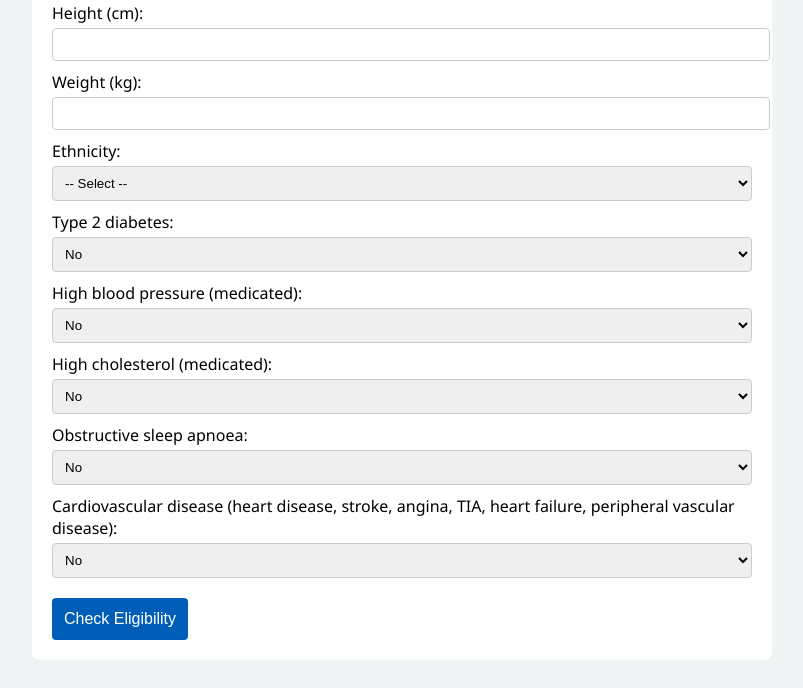
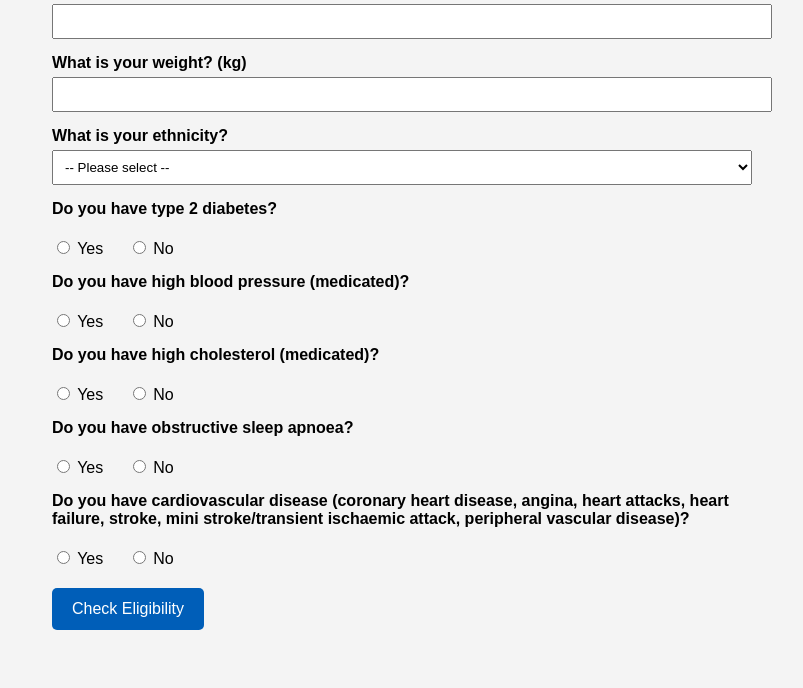
Before and after one commit to RuthI20/WLIChecker, a plain HTML site: page index.html in a window 1280 px wide. Shown: the part 119-807 px from the top of the page, without its empty margins (238-1041 px from the left). Drawn offline with Linux system fonts and the light colour scheme.

Commit message:
Update index.html

```diff
--- a/index.html
+++ b/index.html
@@ -1,150 +1,154 @@
 <!DOCTYPE html>
 <html lang="en">
 <head>
-  <meta charset="UTF-8" />
-  <meta name="viewport" content="width=device-width, initial-scale=1" />
-  <title>Eligibility Checker</title>
+  <meta charset="UTF-8">
+  <meta name="viewport" content="width=device-width, initial-scale=1">
+  <title>Weight Loss Injection Eligibility Checker</title>
   <style>
     body {
-      font-family: "Segoe UI", Helvetica, Arial, sans-serif;
-      background-color: #f0f4f5;
-      padding: 20px;
-    }
-    .container {
+      font-family: Arial, sans-serif;
+      background-color: #f4f4f4;
       max-width: 700px;
       margin: auto;
-      background: white;
       padding: 20px;
-      border-radius: 8px;
+      color: #000;
+    }
+    h1 {
+      color: #005eb8;
     }
     label {
-      margin-top: 10px;
       display: block;
+      margin-top: 15px;
+      font-weight: bold;
     }
-    input, select {
+    select, input[type="number"] {
       width: 100%;
       padding: 8px;
-      margin-top: 4px;
-      border-radius: 4px;
-      border: 1px solid #ccc;
+      margin-top: 5px;
+    }
+    .radio-group {
+      margin-top: 5px;
+    }
+    .radio-group label {
+      font-weight: normal;
+      display: inline-block;
+      margin-right: 20px;
     }
     button {
       margin-top: 20px;
-      padding: 12px;
-      background: #005eb8;
+      background-color: #005eb8;
       color: white;
       border: none;
+      padding: 12px 20px;
       font-size: 16px;
-      border-radius: 4px;
       cursor: pointer;
+      border-radius: 5px;
     }
     .result {
       margin-top: 20px;
-      padding: 15px;
-      border-radius: 4px;
+      font-size: 18px;
       font-weight: bold;
-    }
-    .eligible {
-      background: #d4edda;
-      color: #155724;
-    }
-    .ineligible {
-      background: #f8d7da;
-      color: #721c24;
     }
   </style>
 </head>
 <body>
-  <div class="container">
-    <h2>Weight Loss Injection Eligibility Checker</h2>
+  <h1>NHS Weight Loss Injection Eligibility Checker</h1>
 
-    <label>Height (cm):</label>
-    <input type="number" id="height" />
+  <label for="height">What is your height? (cm)</label>
+  <input type="number" id="height" required>
 
-    <label>Weight (kg):</label>
-    <input type="number" id="weight" />
+  <label for="weight">What is your weight? (kg)</label>
+  <input type="number" id="weight" required>
 
-    <label>Ethnicity:</label>
-    <select id="ethnicity">
-      <option value="">-- Select --</option>
-      <option value="White">White</option>
-      <option value="Black African">Black African</option>
-      <option value="Black Caribbean">Black Caribbean</option>
-      <option value="Asian">Asian</option>
-      <option value="Middle Eastern">Middle Eastern</option>
-      <option value="Other">Other / Mixed</option>
-    </select>
+  <label for="ethnicity">What is your ethnicity?</label>
+  <select id="ethnicity" required>
+    <option value="">-- Please select --</option>
+    <option value="white">White</option>
+    <option value="black african">Black African</option>
+    <option value="black caribbean">Black Caribbean</option>
+    <option value="asian">Asian</option>
+    <option value="middle eastern">Middle Eastern</option>
+    <option value="other">Other</option>
+  </select>
 
-    <label>Type 2 diabetes:</label>
-    <select class="comorbidity">
-      <option value="no">No</option>
-      <option value="yes">Yes</option>
-    </select>
-
-    <label>High blood pressure (medicated):</label>
-    <select class="comorbidity">
-      <option value="no">No</option>
-      <option value="yes">Yes</option>
-    </select>
-
-    <label>High cholesterol (medicated):</label>
-    <select class="comorbidity">
-      <option value="no">No</option>
-      <option value="yes">Yes</option>
-    </select>
-
-    <label>Obstructive sleep apnoea:</label>
-    <select class="comorbidity">
-      <option value="no">No</option>
-      <option value="yes">Yes</option>
-    </select>
-
-    <label>Cardiovascular disease (heart disease, stroke, angina, TIA, heart failure, peripheral vascular disease):</label>
-    <select class="comorbidity">
-      <option value="no">No</option>
-      <option value="yes">Yes</option>
-    </select>
-
-    <button type="button" id="check">Check Eligibility</button>
-
-    <div id="result" class="result" style="display: none;"></div>
+  <label>Do you have type 2 diabetes?</label>
+  <div class="radio-group">
+    <label><input type="radio" name="diabetes" value="yes"> Yes</label>
+    <label><input type="radio" name="diabetes" value="no"> No</label>
   </div>
 
+  <label>Do you have high blood pressure (medicated)?</label>
+  <div class="radio-group">
+    <label><input type="radio" name="bp" value="yes"> Yes</label>
+    <label><input type="radio" name="bp" value="no"> No</label>
+  </div>
+
+  <label>Do you have high cholesterol (medicated)?</label>
+  <div class="radio-group">
+    <label><input type="radio" name="cholesterol" value="yes"> Yes</label>
+    <label><input type="radio" name="cholesterol" value="no"> No</label>
+  </div>
+
+  <label>Do you have obstructive sleep apnoea?</label>
+  <div class="radio-group">
+    <label><input type="radio" name="osa" value="yes"> Yes</label>
+    <label><input type="radio" name="osa" value="no"> No</label>
+  </div>
+
+  <label>Do you have cardiovascular disease (coronary heart disease, angina, heart attacks, heart failure, stroke, mini stroke/transient ischaemic attack, peripheral vascular disease)?</label>
+  <div class="radio-group">
+    <label><input type="radio" name="cvd" value="yes"> Yes</label>
+    <label><input type="radio" name="cvd" value="no"> No</label>
+  </div>
+
+  <button onclick="checkEligibility()">Check Eligibility</button>
+
+  <div id="bmiResult" class="result"></div>
+  <div id="eligibilityResult" class="result"></div>
+
   <script>
-    document.getElementById("check").addEventListener("click", function () {
+    function checkEligibility() {
       const height = parseFloat(document.getElementById("height").value);
       const weight = parseFloat(document.getElementById("weight").value);
       const ethnicity = document.getElementById("ethnicity").value;
+
+      const comorbidities = [
+        document.querySelector('input[name="diabetes"]:checked')?.value,
+        document.querySelector('input[name="bp"]:checked')?.value,
+        document.querySelector('input[name="cholesterol"]:checked')?.value,
+        document.querySelector('input[name="osa"]:checked')?.value,
+        document.querySelector('input[name="cvd"]:checked')?.value,
+      ];
+
+      if (isNaN(height) || isNaN(weight) || ethnicity === "") {
+        alert("Please fill in all required fields.");
+        return;
+      }
+
       const bmi = weight / ((height / 100) ** 2);
+      document.getElementById("bmiResult").innerText = `Your BMI is ${bmi.toFixed(1)}`;
 
-      let comorbidities = 0;
-      document.querySelectorAll(".comorbidity").forEach(sel => {
-        if (sel.value === "yes") comorbidities++;
-      });
+      const yesComorbidities = comorbidities.filter(val => val === "yes").length;
 
-      const higherRisk = ["Black African", "Black Caribbean", "Asian", "Middle Eastern"];
-      const isHighRiskEthnicity = higherRisk.includes(ethnicity);
+      const ethnicGroupLower = ethnicity.toLowerCase();
+      const highRiskEthnicities = [
+        "asian", "black african", "black caribbean", "middle eastern"
+      ];
 
       let eligible = false;
 
-      if (isHighRiskEthnicity && bmi >= 37.5 && comorbidities >= 4) {
-        eligible = true;
+      if (highRiskEthnicities.includes(ethnicGroupLower)) {
+        if (bmi >= 37.5 && yesComorbidities >= 4) eligible = true;
+      } else {
+        if (bmi >= 40 && yesComorbidities >= 4) eligible = true;
       }
 
-      if (!isHighRiskEthnicity && bmi >= 40 && comorbidities >= 4) {
-        eligible = true;
-      }
+      const resultMessage = eligible
+        ? "You may be eligible, please speak to your GP practice."
+        : "You are not eligible. You can speak to your GP practice about alternative weight loss and healthy lifestyle options.";
 
-      const resultDiv = document.getElementById("result");
-      resultDiv.style.display = "block";
-      if (eligible) {
-        resultDiv.textContent = `✅ You are eligible. BMI: ${bmi.toFixed(1)} | Comorbidities: ${comorbidities}`;
-        resultDiv.className = "result eligible";
-      } else {
-        resultDiv.textContent = `❌ Not eligible. BMI: ${bmi.toFixed(1)} | Comorbidities: ${comorbidities}`;
-        resultDiv.className = "result ineligible";
-      }
-    });
+      document.getElementById("eligibilityResult").innerText = resultMessage;
+    }
   </script>
 </body>
 </html>
```
